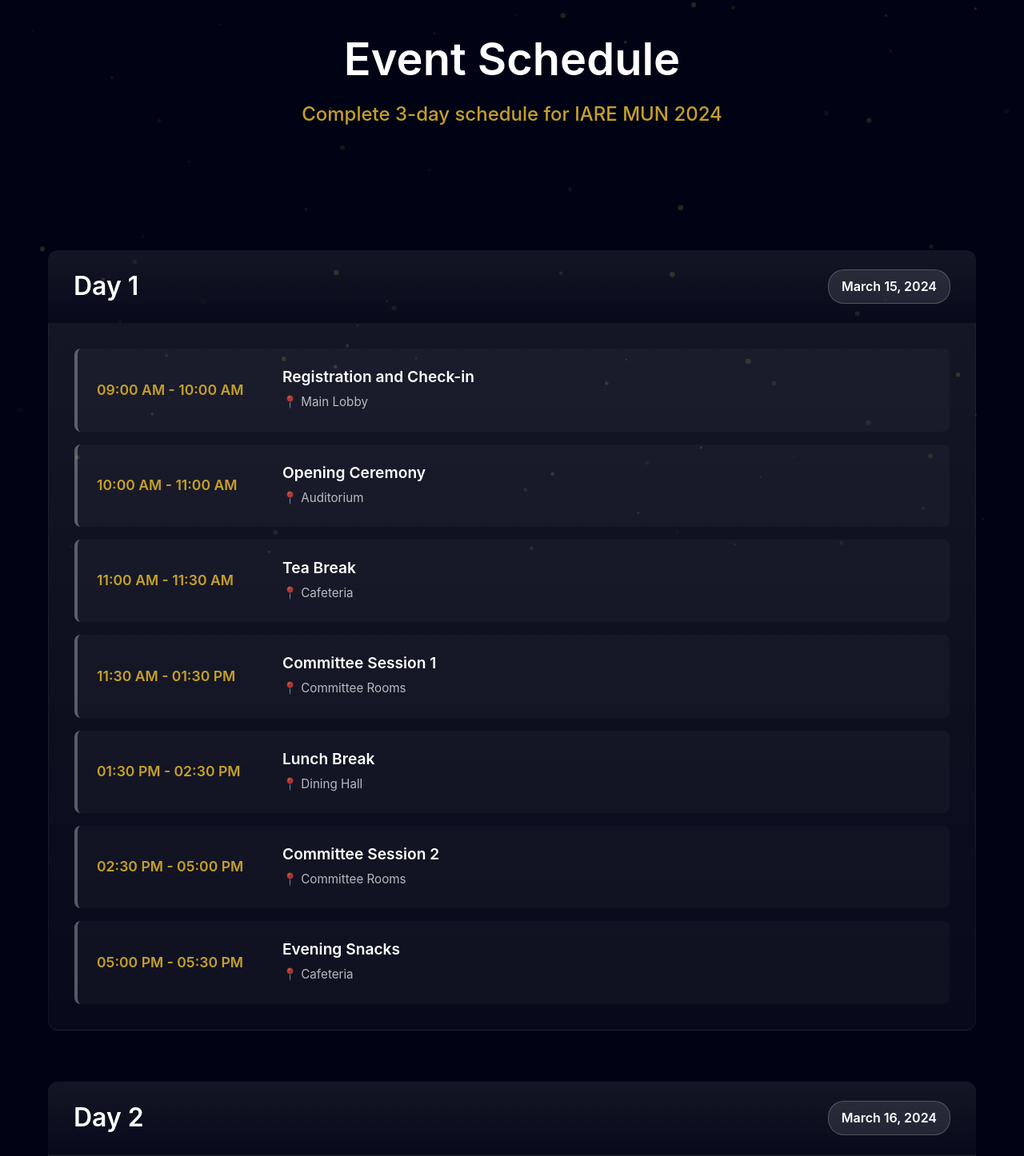
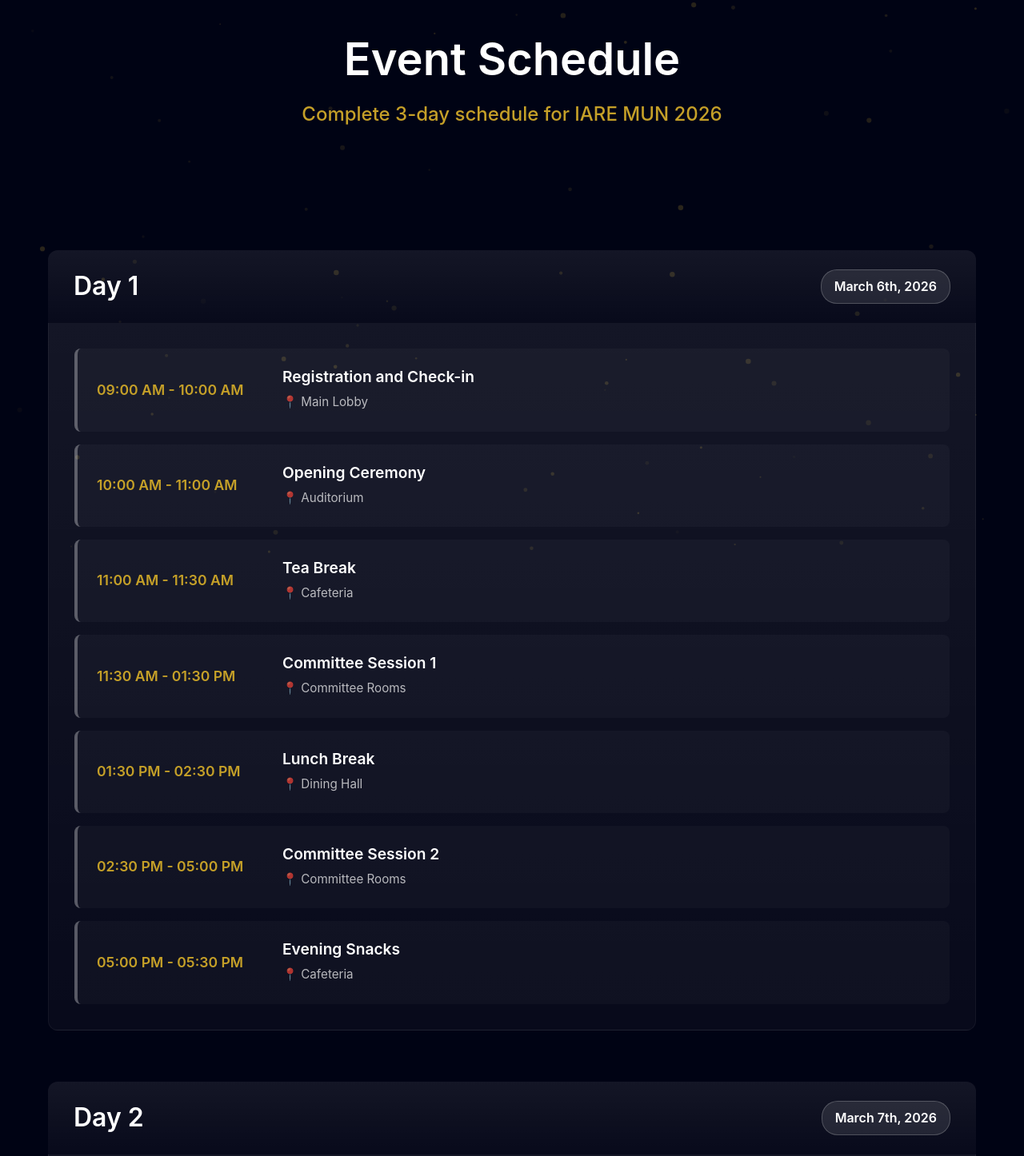
Before and after one commit to karthiktatineni/IARE_MUN, a React (Vite) app: page /schedule in a window 1280 px wide. Shown: the part 105-1551 px from the top of the page at 80% size. Built offline with nearby package versions, Linux system fonts and the light colour scheme.

Commit message:
dates and year change

```diff
--- a/src/pages/Committees.jsx
+++ b/src/pages/Committees.jsx
@@ -7,7 +7,7 @@
         <div className="container">
           <h1>Committees</h1>
           <p className="head">
-            Explore the three dynamic committees of IARE MUN 2024
+            Explore the three dynamic committees of IARE MUN 2026
           </p>
 
 
--- a/src/pages/Contact.jsx
+++ b/src/pages/Contact.jsx
@@ -180,7 +180,7 @@
               <div className="contact-info">
                 <h2>Get In Touch</h2>
                 <p className="contact-description">
-                  Have questions about IARE MUN 2024? We&apos;re here to help! Reach out to us
+                  Have questions about IARE MUN 2026? We&apos;re here to help! Reach out to us
                   through any of the following channels or fill out the contact form.
                 </p>
 
--- a/src/pages/Registration.jsx
+++ b/src/pages/Registration.jsx
@@ -20,7 +20,7 @@
       <section className="page-header">
         <div className="container">
           <h1>Delegate Registration</h1>
-          <p>Register for IARE MUN 2024</p>
+          <p>Register for IARE MUN 2026</p>
         </div>
       </section>
 
@@ -103,7 +103,7 @@
                       <li>UNSC - United Nations Security Council</li>
                       <li>DISEC - Disarmament and International Security Committee</li>
                       <li>AIPPM - All India Political Parties Meet</li>
-                      <li>IP - Israel-Palestine Committee</li>
+                      <li>IP - International Press</li>
                     </ul>
                   </div>
                   <div className="info-item">
--- a/src/pages/Schedule.jsx
+++ b/src/pages/Schedule.jsx
@@ -4,7 +4,7 @@
   const scheduleData = [
     {
       day: 'Day 1',
-      date: 'March 15, 2024',
+      date: 'March 6th, 2026',
       events: [
         { time: '09:00 AM - 10:00 AM', title: 'Registration and Check-in', location: 'Main Lobby' },
         { time: '10:00 AM - 11:00 AM', title: 'Opening Ceremony', location: 'Auditorium' },
@@ -17,7 +17,7 @@
     },
     {
       day: 'Day 2',
-      date: 'March 16, 2024',
+      date: 'March 7th, 2026',
       events: [
         { time: '09:00 AM - 09:30 AM', title: 'Morning Assembly', location: 'Main Hall' },
         { time: '09:30 AM - 12:00 PM', title: 'Committee Session 3', location: 'Committee Rooms' },
@@ -31,7 +31,7 @@
     },
     {
       day: 'Day 3',
-      date: 'March 17, 2024',
+      date: 'March 8th, 2026',
       events: [
         { time: '09:00 AM - 09:30 AM', title: 'Morning Assembly', location: 'Main Hall' },
         { time: '09:30 AM - 12:00 PM', title: 'Committee Session 6', location: 'Committee Rooms' },
@@ -52,7 +52,7 @@
           <h1>Event Schedule</h1>
 
           <p className="head">
-            Complete 3-day schedule for IARE MUN 2024
+            Complete 3-day schedule for IARE MUN 2026
           </p>
 
         </div>
--- a/src/pages/Secretariat.jsx
+++ b/src/pages/Secretariat.jsx
@@ -69,7 +69,7 @@
       <section className="page-header animate-on-load">
         <div className="container">
           <h1>Secretariat</h1>
-          <p className="head">Meet the team behind IARE MUN 2024</p>
+          <p className="head">Meet the team behind IARE MUN 2026</p>
         </div>
       </section>
 
```
Also changed, not shown: vercel.json.
